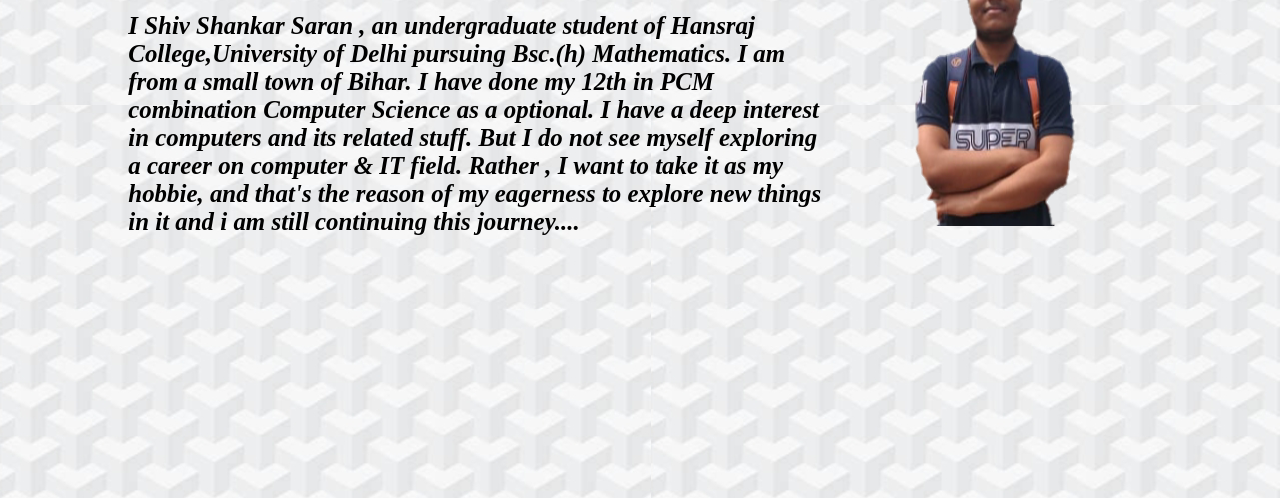
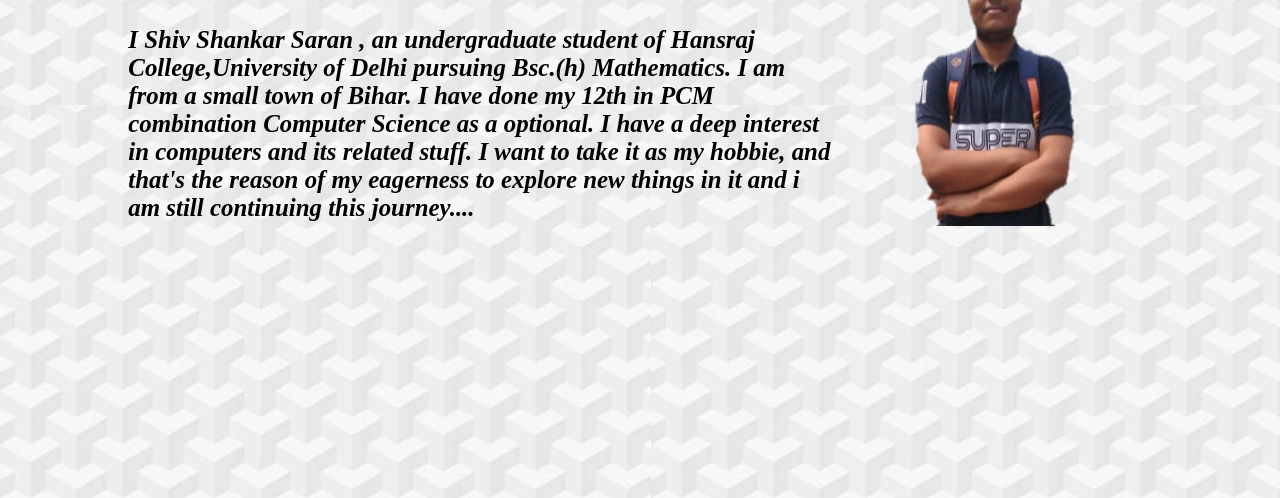
Before and after one commit to shivshankarsaran/introduction, a plain HTML site: page index.html in a window 1280 px wide. Shown: the part 302-800 px from the top of the page. Drawn offline with Linux system fonts and the light colour scheme.

Commit message:
Update index.html

```diff
--- a/index.html
+++ b/index.html
@@ -34,8 +34,8 @@
                         <div class="about"><h5>I Shiv Shankar Saran , an undergraduate student of Hansraj College,University of Delhi
                             pursuing Bsc.(h) Mathematics. I am from a small town of Bihar. I have done my 12th in PCM combination
                             Computer Science as a optional.
-                            I have a deep interest in computers and its related stuff. But I do not see myself exploring a career
-                            on computer & IT field. Rather  , I want to take it as my hobbie, and that's the reason of my eagerness to explore
+                            I have a deep interest in computers and its related stuff.
+                            I want to take it as my hobbie, and that's the reason of my eagerness to explore
                             new things in it and i am still continuing this journey....</h5>
                         </div>
 
```
